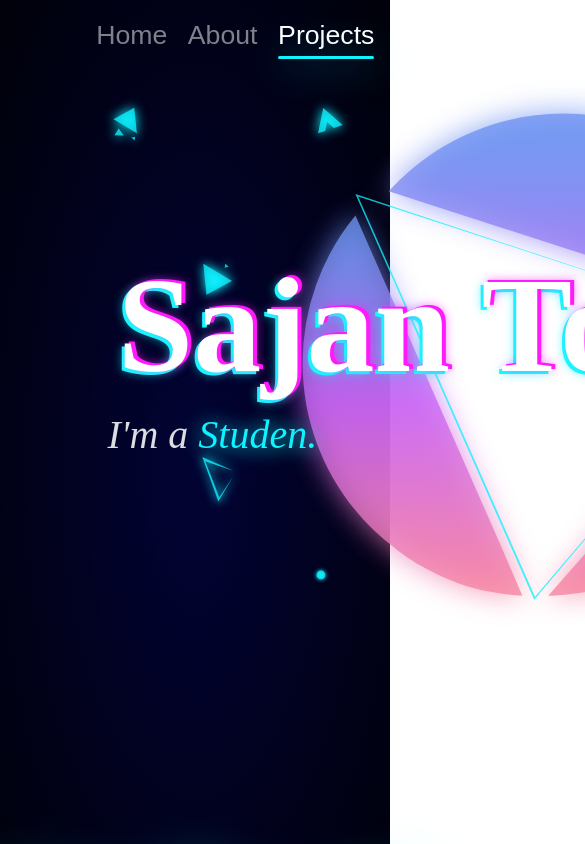
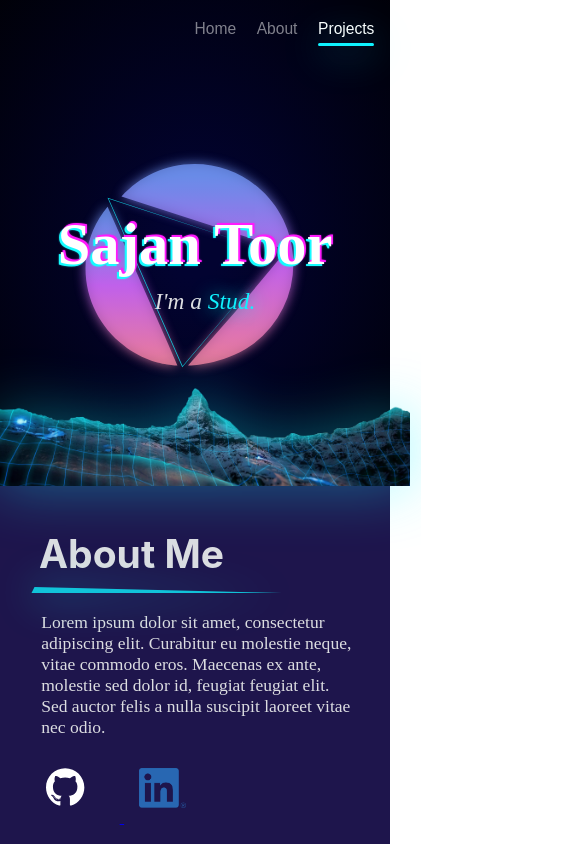
Before and after one commit to Sajantoor/sajantoor.github.io, a React (Create React App) app: page /projects in a window 390 px wide. Shown: the top 844 px of the page, 585 px wide, since content can reach past the window. Built offline with nearby package versions, Linux system fonts and the light colour scheme.

Commit message:
:sparkles: Made navigation and landing responsive, made small change to about

```diff
--- a/src/components/Landing.js
+++ b/src/components/Landing.js
@@ -1,7 +1,7 @@
 import React from 'react';
 // eslint-disable-next-line
 import styles from '../styles/landing.css';
-import mountainImg from '../assets/img/mountains.png';
+import mountainImg from '../assets/img/mountains-cropped.png';
 import { ReactComponent as TitleAsset } from '../assets/shapes/TitleAsset.svg';
 import { ReactComponent as Asset1 } from '../assets/shapes/Asset_1.svg';
 import { ReactComponent as Asset2 } from '../assets/shapes/Asset_2.svg';
@@ -30,12 +30,14 @@ class Landing extends React.Component {
         <div className="title-contain">
           <h1> Sajan Toor </h1>
           <h2> I'm a <span className="highlight"> {this.state.currentWord}. </span> </h2>
-          <TitleAsset/>
-          <Asset1/>
+          <div className="asset-contain">
+            <TitleAsset/>
+          </div>
+          {/* <Asset1/>
           <TripleTriangle/>
           <DoubleTriangle/>
           <Asset2/>
-          <Circle/>
+          <Circle/> */}
         </div>
         <img src={mountainImg} alt=""/>
       </div>
@@ -47,6 +49,9 @@ class Landing extends React.Component {
     setInterval(this.typing, 100, this);
   }
 
+  /**
+   * Typing effect on landing page
+   */
   typing(_this) {
     const this_ = _this;
     let index = this_.state.index;
--- a/src/styles/about.css
+++ b/src/styles/about.css
@@ -209,7 +209,8 @@
   }
 
   .right-contain svg {
-    height: 8vw;
+    height: 5vw;
+    min-height: 30px;
     padding-right: 5vw;
   }
 }
--- a/src/styles/landing.css
+++ b/src/styles/landing.css
@@ -15,8 +15,8 @@
 
 .title-contain {
   position: relative;
-  padding: 200px 0 200px 0;
-  width: 50%;
+  padding-top: 35vh;
+  width: 100%;
   margin: auto;
   text-align: center;
 }
@@ -32,8 +32,9 @@
 
 .title-contain h1, .title-contain h2 {
   font-family: 'Avenir LT Std';
-  position: absolute;
+  position: relative;
   text-align: center;
+  margin: 0;
   width: 100%;
   z-index: 2;
   word-break: keep-all;
@@ -48,17 +49,16 @@
                4px -2px 10px #ff1afc80,
                -3px 3px 0px #15fcff,
                -3px 3px 10px #15fcff80;
-  padding: 20px;
-  top: 1em;
+  padding: 20px 20px 0 20px;
 }
 
 .title-contain h2 {
-  font-size: 2.5em;
+  font-size: 3em;
   font-style: italic;
   font-weight: 65;
   color: #dcdde1;
   padding: 10px;
-  top: 9.2em;
+  margin-bottom: -320pt;
 }
 
 .highlight {
@@ -72,22 +72,26 @@
 */
 
 .landing img {
-  position: absolute;
-  bottom: 0;
-  z-index: 0;
+  position: relative;
   width: 105%;
   z-index: 5;
   filter: drop-shadow(0px 0px 30px rgba(15, 243, 255, 0.377));
+  margin-bottom: -5px;
 }
 
 #titleAsset {
-  position: relative;
-  bottom: 120px;
-  width: 700pt;
+  width: 740pt;
   z-index: 1;
 }
 
-#asset1 {
+.asset-contain {
+  width: 100vw;
+  margin: auto;
+  display: block;
+  margin-bottom: -20vh;
+}
+
+/* #asset1 {
   position: absolute;
   width: 80px;
   left: 12rem;
@@ -120,4 +124,47 @@
   width: 30px;
   left: 13rem;
   top: 35rem;
+} */
+
+@media only screen and (max-width: 900px) {
+  .title-contain h1 {
+    font-size: 15vw;
+  }
+
+  .title-contain h2 {
+    font-size: 4vw;
+    margin-bottom: -40vw;
+  }
+
+  #titleAsset {
+    width: 100vw;
+    z-index: 1;
+  }
+
+  .asset-contain {
+    margin-bottom: auto;
+  }
 }
+
+@media only screen and (max-width: 500px) {
+  .title-contain h1 {
+    padding: 0;
+    text-shadow: 0.5vw -0.5vw 0vw #ff1afc,
+                0.5vw -0.5vw 0.5vw #ff1afc80,
+                -0.5vw 0.5vw 0vw #15fcff,
+                -0.5vw 0.5vw 0.5vw #15fcff80;
+  }
+
+  .title-contain h2 {
+    font-size: 6vw;
+    margin-bottom: -45vw;
+  }
+
+  .title-contain {
+    padding-top: 25vh;
+  }
+
+  .landing {
+    min-height: auto;
+  }
+}
--- a/src/styles/navigation.css
+++ b/src/styles/navigation.css
@@ -7,7 +7,6 @@
   position: fixed;
   top: 0px;
   width: 100%;
-  z-index: 10;
   display: block;
   z-index: 10;
 }
@@ -62,3 +61,9 @@
 .focus:hover::after {
   background-color: #ccf8fc;
 }
+
+@media only screen and (max-width: 600px) {
+  .navButton {
+    font-size: 4vw;
+  }
+}
```
Also changed, not shown: src/assets/img/mountains-cropped.png (added).
